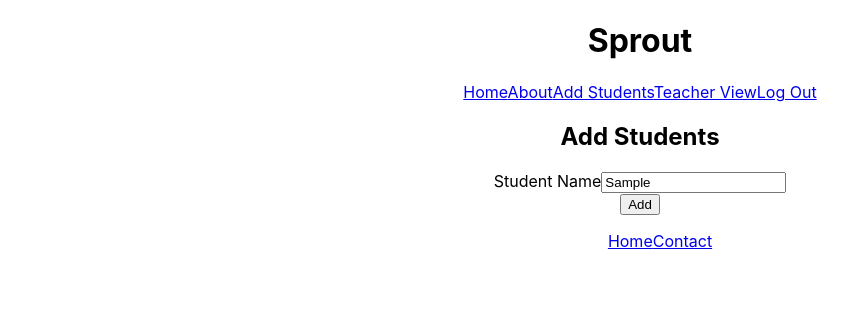
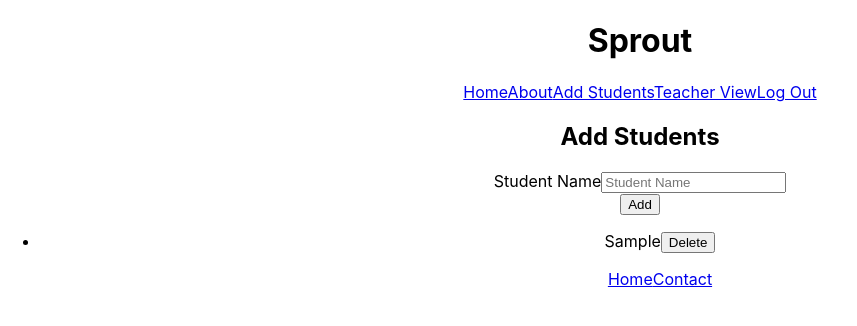
Before and after one commit to WhitneySamWallace/Sprout-Capstone-I, a React (Create React App) app: page /add in a window 1280 px wide. Both pictures are taken after typing "Sample" into the empty fields and a click on the button "Add". Shown: the top 326 px of the page, without its empty margins (0-857 px from the left). Built offline with nearby package versions, Linux system fonts and the light colour scheme.

Commit message:
refined add student functionality

```diff
--- a/src/App.js
+++ b/src/App.js
@@ -29,7 +29,7 @@ class App extends Component {
 
   handleAddStudentSubmit = (e) => {
     e.preventDefault();
-
+    document.getElementById('student-name').value = '';
     this.setState({
       students: [...this.state.students, this.state.addStudent],
       addStudent: ''
--- a/src/components/AddStudent/AddStudent.js
+++ b/src/components/AddStudent/AddStudent.js
@@ -5,7 +5,17 @@ import Context from '../../context/Context';
 class AddStudent extends React.Component {
   static contextType = Context;
 
+  resetForm = () => {
+
+  }
+
   render() {
+    const students = this.context.students.map(student => {
+      return (<li>
+        {student}
+        <button>Delete</button>
+      </li>)
+    })
     return (
       <div className="Add-Student">
         <main>
@@ -15,12 +25,24 @@ class AddStudent extends React.Component {
           <form onSubmit={e => this.context.handleAddStudentSubmit(e)}>
             <div>
               <label htmlFor="student-name">Student Name</label>
-              <input placeholder="Student Name" type="text" name="student-name" id="student-name"
+              <input
+              placeholder="Student Name"
+              type="text"
+              name="student-name"
+              id="student-name"
+              required
+              aria-required="true"
+              aria-label="student name to add"
               onChange={e => this.context.handleAddStudent(e.target.value)}/>
             </div>
             <button type="submit">Add</button>
           </form>
         </main>
+        <section>
+          <ul>
+            {students}
+          </ul>
+        </section>
       </div>
     );
   }
```
